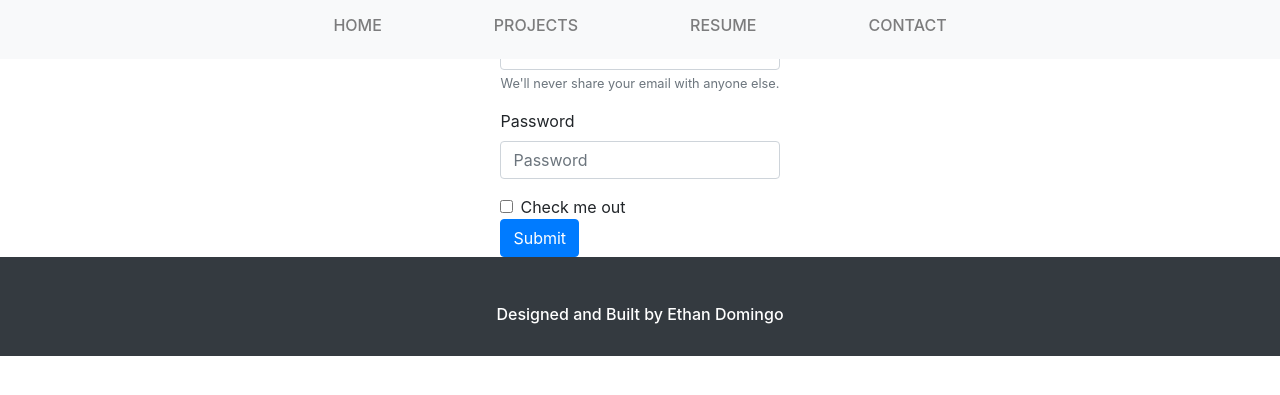
After one commit to Eddysunday012/PersonalWebsite, a Django app: page /sendemail/ in a window 1280 px wide. The commit adds this page. Shown: the top 395 px of the page. Run offline with Django 3.2, Linux system fonts and the light colour scheme; some libraries are stand-ins or nearby versions.

Commit message:
setup email app

```diff
--- a/EthanD_website/EthanD_website/settings.py
+++ b/EthanD_website/EthanD_website/settings.py
@@ -39,6 +39,7 @@ INSTALLED_APPS = [
     'django.contrib.messages',
     'django.contrib.staticfiles',
     'base',
+    'sendemail',
 ]
 
 MIDDLEWARE = [
--- a/EthanD_website/EthanD_website/urls.py
+++ b/EthanD_website/EthanD_website/urls.py
@@ -21,4 +21,5 @@ from . import views
 urlpatterns = [
     path('admin/', admin.site.urls),
     path('', include('base.urls')),
+    path('', include('sendemail.urls')),
 ]
--- /dev/null
+++ b/EthanD_website/sendemail/templates/sendemail/email.html
@@ -0,0 +1,32 @@
+{% extends 'base.html' %}
+
+{% block title %}
+<title>Projects</title>
+{% endblock title %}
+
+{% block content %}
+<div class="container-fluid bg-white">
+
+    <section id="Coming_Soon" class="row justify-content-md-center">
+        <div class="align-self-center fade-in">
+            <form>
+                <div class="form-group">
+                    <label for="exampleInputEmail1">Email address</label>
+                    <input type="email" class="form-control" id="exampleInputEmail1" aria-describedby="emailHelp" placeholder="Enter email">
+                    <small id="emailHelp" class="form-text text-muted">We'll never share your email with anyone else.</small>
+                </div>
+                <div class="form-group">
+                    <label for="exampleInputPassword1">Password</label>
+                    <input type="password" class="form-control" id="exampleInputPassword1" placeholder="Password">
+                </div>
+                <div class="form-check">
+                    <input type="checkbox" class="form-check-input" id="exampleCheck1">
+                    <label class="form-check-label" for="exampleCheck1">Check me out</label>
+                </div>
+                <button type="submit" class="btn btn-primary">Submit</button>
+            </form>
+        </div>
+    </section>
+
+</div>
+{% endblock content %}
--- a/EthanD_website/sendemail/urls.py
+++ b/EthanD_website/sendemail/urls.py
@@ -1,6 +1,6 @@
 from django.urls import path
 from . import views
 
-
-def sendEmail(request):
-    return 0
+urlpatterns = [
+    path('sendemail/', views.sendEmail, name='sendEmail'),
+]
--- a/EthanD_website/sendemail/views.py
+++ b/EthanD_website/sendemail/views.py
@@ -1,3 +1,6 @@
-from django.shortcuts import render
+from django.shortcuts import render, redirect
 
 # Create your views here.
+
+def sendEmail(request):
+    return render(request, 'sendemail/email.html')
--- a/EthanD_website/templates/base.html
+++ b/EthanD_website/templates/base.html
@@ -39,7 +39,7 @@
                 </li>
 
                 <li class="nav-item px-5">
-                    <a href="#" class="nav-link">
+                    <a href="{% url 'sendEmail' %}" class="nav-link">
                         <h6 class="nav-text">CONTACT</h6>
                     </a>
                 </li>
```
